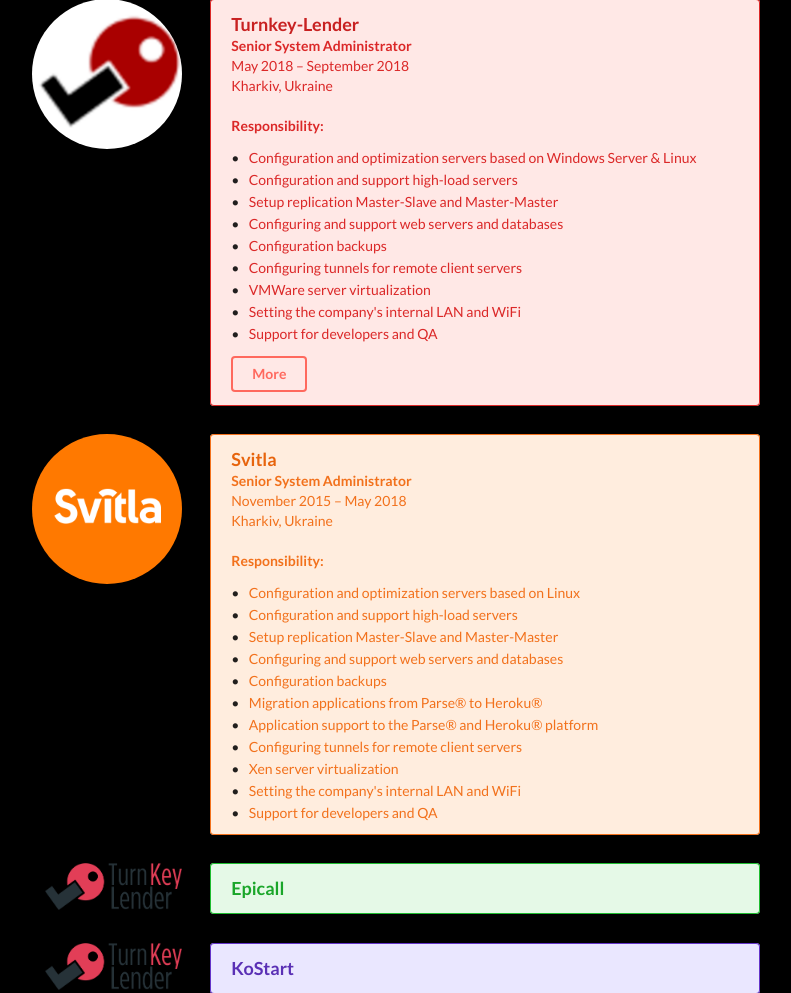
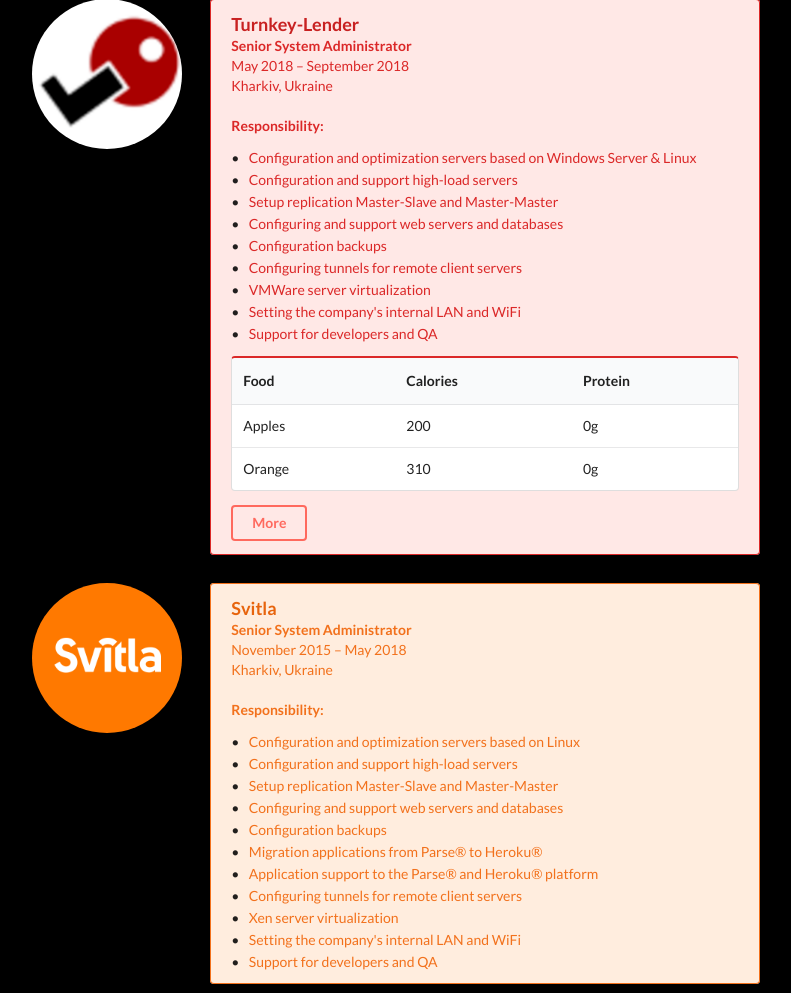
Before and after one commit to scorpionukr/cv.swl.pp.ua, a PHP site: page / in a window 1280 px wide. Shown: the part 1065-2058 px from the top of the page, without its empty margins (255-1046 px from the left). Run offline with PHP 8.4, Linux system fonts and the light colour scheme; some libraries are stand-ins or nearby versions.

Commit message:
minor changes

```diff
--- a/css/main.css
+++ b/css/main.css
@@ -29,3 +29,6 @@ body {
 .marg-work {
 	margin-top: 50px !important;
 }
+.disp-none {
+	dilsplay: none;
+}
--- a/index.php
+++ b/index.php
@@ -83,6 +83,27 @@
 						<li>Setting the company's internal LAN and WiFi</li>
 						<li>Support for developers and QA</li>
 					</ul>
+					<table class="ui red table disp-none" id="tkl-table">
+						<thead>
+							<tr>
+								<th>Food</th>
+								<th>Calories</th>
+								<th>Protein</th>
+							</tr>
+						</thead>
+						<tbody>
+							<tr>
+								<td>Apples</td>
+								<td>200</td>
+								<td>0g</td>
+							</tr>
+							<tr>
+								<td>Orange</td>
+								<td>310</td>
+								<td>0g</td>
+							</tr>
+						</tbody>
+					</table>
 					<button class="ui inverted red button" onclick="showHide('tkl-table');">More</button>
 				</div>
 			</div>
```
